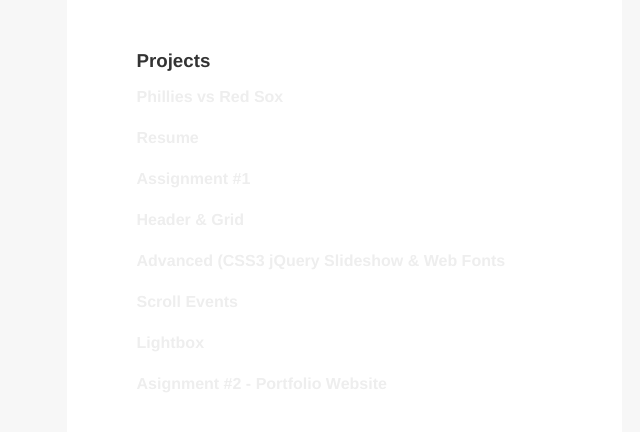
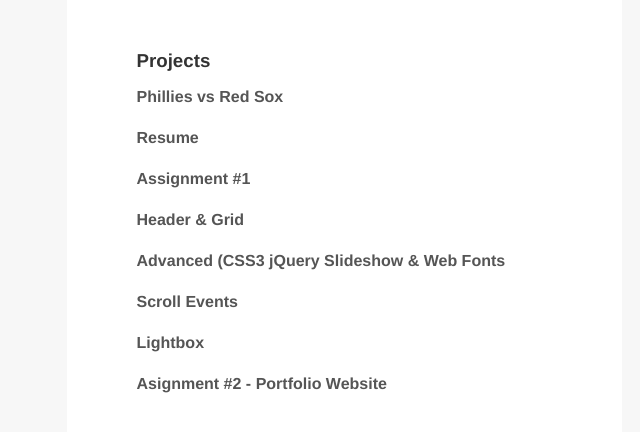
Before and after one commit to anthonyi/anthonyi.github.com, a plain HTML site: page index.html in a window 1280 px wide. Shown: the part 206-638 px from the top of the page, without its empty margins (296-936 px from the left). Drawn offline with Linux system fonts and the light colour scheme.

Commit message:
fixed; added comma and opacity*

```diff
--- a/index.html
+++ b/index.html
@@ -16,15 +16,15 @@
 			}
 
 			a,
-			a:active
+			a:active,
 			a:visited {
 				text-decoration: none;
-				color: #eeeeee;
+				color: #555555;
 
 			}
 
 			a:hover {
-				opactiy: .5;
+				opacity: .5;
 			}
 
 			div {
```
